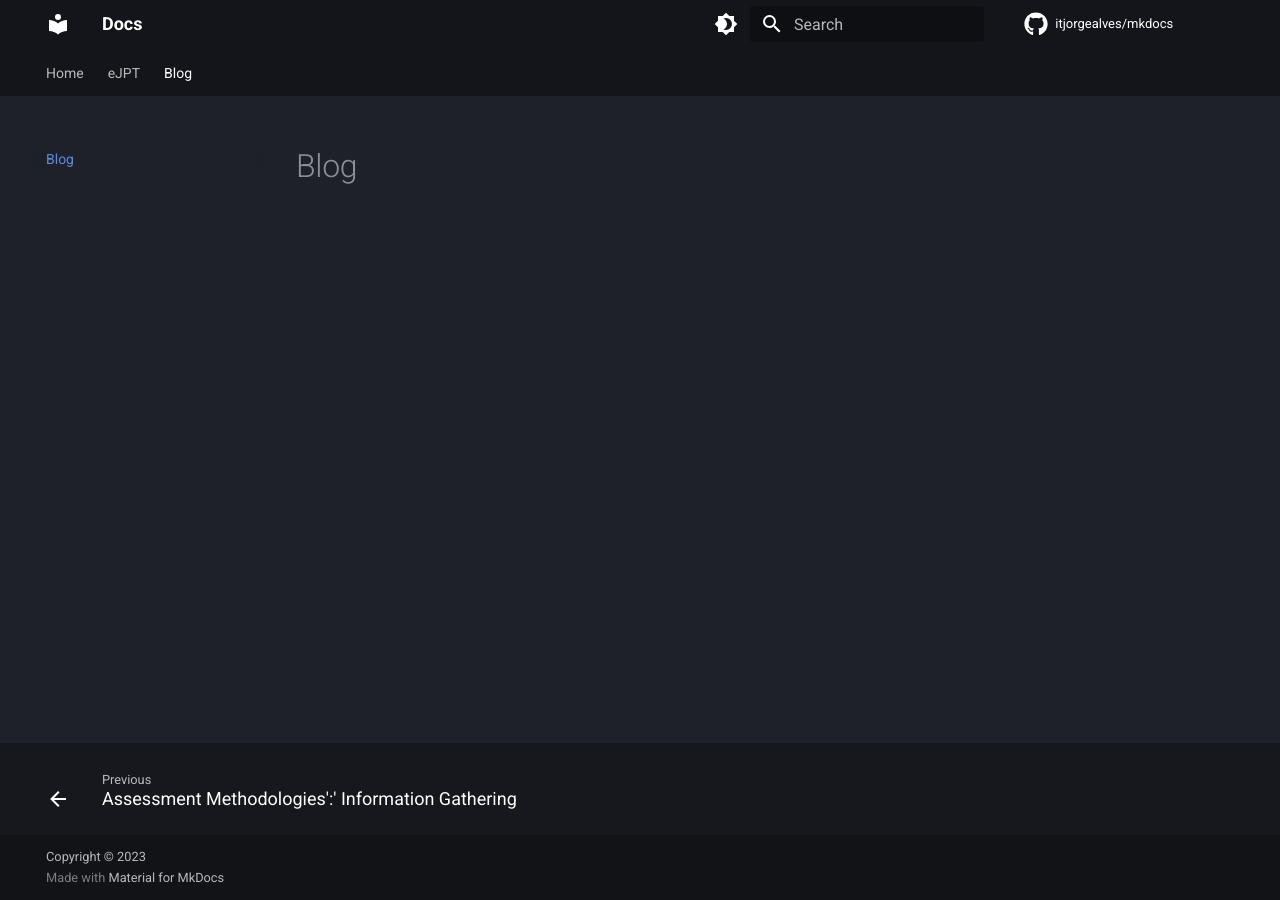
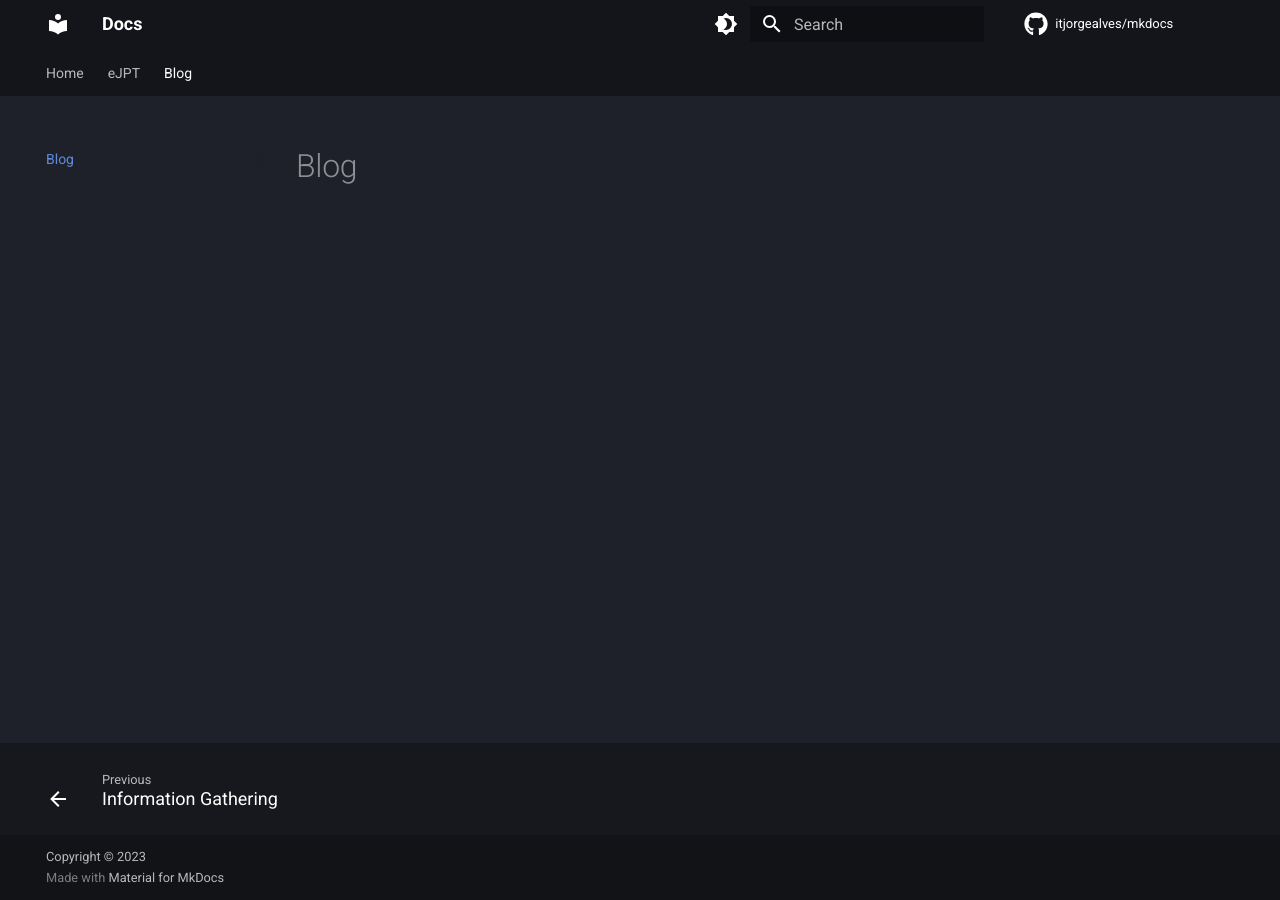
Before and after one commit to itjorgealves/mkdocs, an MkDocs documentation site: the page built from docs/blog/index.md, in a window 1280 px wide. Built offline with MkDocs 1.6.1 and Material for MkDocs 9.7.7, drawn with Linux system fonts in a browser that asks for light colours; comment, search, counter and statistics services are not loaded.

Commit message:
New changes

```diff
--- a/mkdocs.yml
+++ b/mkdocs.yml
@@ -96,5 +96,6 @@ nav:
     - Introdution: eJPT/ejpt.md
     - Session 1:
       - Course 1:
-        - Assessment Methodologies':' Information Gathering: eJPT/S1/C1/Assessment-Methodologies-Information-Gathering.md
+        - Assessment Methodologies:
+          - Information Gathering: eJPT/S1/C1/Assessment-Methodologies-Information-Gathering.md
   - Blog: blog/index.md
```
